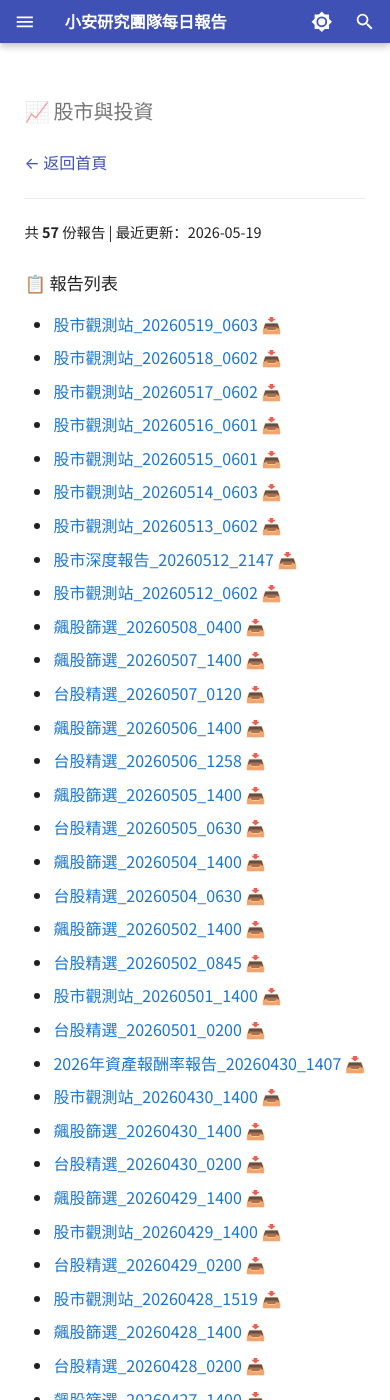
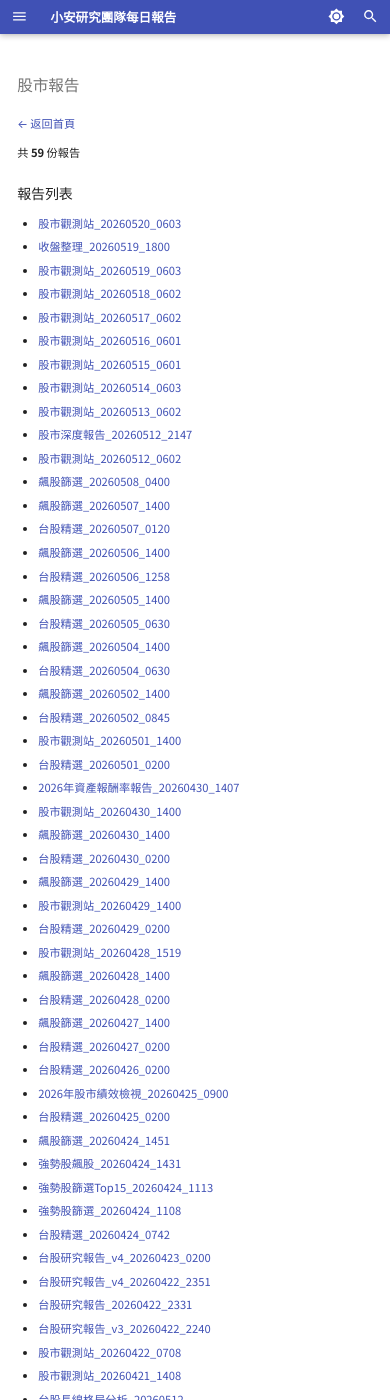
Before and after one commit to hkaiyen/openclaw-workspace, an MkDocs documentation site: the page built from docs/reports/股市.md, in a window 390 px wide and 1400 px high. Built offline with MkDocs 1.6.1 and Material for MkDocs 9.7.7, drawn with Linux system fonts in a browser that asks for light colours; some of the changed text lies outside the part shown.

Commit message:
自動上傳報告 2026-05-20 22:30

```diff
--- a/docs/reports/股市.md
+++ b/docs/reports/股市.md
@@ -1,69 +1,69 @@
-# 📈 股市與投資
+# 股市報告
 
 [← 返回首頁](/)
 
----
+共 **59** 份報告
 
-共 **57** 份報告 | 最近更新：2026-05-19
+## 報告列表
 
-## 📋 報告列表
-
-- [股市觀測站_20260519_0603](股市/股市觀測站_20260519_0603.docx) 📥
-- [股市觀測站_20260518_0602](股市/股市觀測站_20260518_0602.docx) 📥
-- [股市觀測站_20260517_0602](股市/股市觀測站_20260517_0602.docx) 📥
-- [股市觀測站_20260516_0601](股市/股市觀測站_20260516_0601.docx) 📥
-- [股市觀測站_20260515_0601](股市/股市觀測站_20260515_0601.docx) 📥
-- [股市觀測站_20260514_0603](股市/股市觀測站_20260514_0603.docx) 📥
-- [股市觀測站_20260513_0602](股市/股市觀測站_20260513_0602.docx) 📥
-- [股市深度報告_20260512_2147](股市/股市深度報告_20260512_2147.docx) 📥
-- [股市觀測站_20260512_0602](股市/股市觀測站_20260512_0602.docx) 📥
-- [飆股篩選_20260508_0400](股市/飆股篩選_20260508_0400.docx) 📥
-- [飆股篩選_20260507_1400](股市/飆股篩選_20260507_1400.docx) 📥
-- [台股精選_20260507_0120](股市/台股精選_20260507_0120.docx) 📥
-- [飆股篩選_20260506_1400](股市/飆股篩選_20260506_1400.docx) 📥
-- [台股精選_20260506_1258](股市/台股精選_20260506_1258.docx) 📥
-- [飆股篩選_20260505_1400](股市/飆股篩選_20260505_1400.docx) 📥
-- [台股精選_20260505_0630](股市/台股精選_20260505_0630.docx) 📥
-- [飆股篩選_20260504_1400](股市/飆股篩選_20260504_1400.docx) 📥
-- [台股精選_20260504_0630](股市/台股精選_20260504_0630.docx) 📥
-- [飆股篩選_20260502_1400](股市/飆股篩選_20260502_1400.docx) 📥
-- [台股精選_20260502_0845](股市/台股精選_20260502_0845.docx) 📥
-- [股市觀測站_20260501_1400](股市/股市觀測站_20260501_1400.docx) 📥
-- [台股精選_20260501_0200](股市/台股精選_20260501_0200.docx) 📥
-- [2026年資產報酬率報告_20260430_1407](股市/2026年資產報酬率報告_20260430_1407.docx) 📥
-- [股市觀測站_20260430_1400](股市/股市觀測站_20260430_1400.docx) 📥
-- [飆股篩選_20260430_1400](股市/飆股篩選_20260430_1400.docx) 📥
-- [台股精選_20260430_0200](股市/台股精選_20260430_0200.docx) 📥
-- [飆股篩選_20260429_1400](股市/飆股篩選_20260429_1400.docx) 📥
-- [股市觀測站_20260429_1400](股市/股市觀測站_20260429_1400.docx) 📥
-- [台股精選_20260429_0200](股市/台股精選_20260429_0200.docx) 📥
-- [股市觀測站_20260428_1519](股市/股市觀測站_20260428_1519.docx) 📥
-- [飆股篩選_20260428_1400](股市/飆股篩選_20260428_1400.docx) 📥
-- [台股精選_20260428_0200](股市/台股精選_20260428_0200.docx) 📥
-- [飆股篩選_20260427_1400](股市/飆股篩選_20260427_1400.docx) 📥
-- [台股精選_20260427_0200](股市/台股精選_20260427_0200.docx) 📥
-- [台股精選_20260426_0200](股市/台股精選_20260426_0200.docx) 📥
-- [2026年股市績效檢視_20260425_0900](股市/2026年股市績效檢視_20260425_0900.docx) 📥
-- [台股精選_20260425_0200](股市/台股精選_20260425_0200.docx) 📥
-- [飆股篩選_20260424_1451](股市/飆股篩選_20260424_1451.docx) 📥
-- [強勢股飆股_20260424_1431](股市/強勢股飆股_20260424_1431.docx) 📥
-- [強勢股篩選Top15_20260424_1113](股市/強勢股篩選Top15_20260424_1113.docx) 📥
-- [強勢股篩選_20260424_1108](股市/強勢股篩選_20260424_1108.docx) 📥
-- [台股精選_20260424_0742](股市/台股精選_20260424_0742.docx) 📥
-- [台股研究報告_v4_20260423_0200](股市/台股研究報告_v4_20260423_0200.docx) 📥
-- [台股研究報告_v4_20260422_2351](股市/台股研究報告_v4_20260422_2351.docx) 📥
-- [台股研究報告_20260422_2331](股市/台股研究報告_20260422_2331.docx) 📥
-- [台股研究報告_v3_20260422_2240](股市/台股研究報告_v3_20260422_2240.docx) 📥
-- [股市觀測站_20260422_0708](股市/股市觀測站_20260422_0708.docx) 📥
-- [股市觀測站_20260421_1408](股市/股市觀測站_20260421_1408.docx) 📥
-- [台股長線格局分析_20260512](股市/台股長線格局分析_20260512.docx) 📥
-- [台股研究報告_20260422](股市/台股研究報告_20260422.docx) 📥
-- [飆股篩選_20260427](股市/飆股篩選_20260427.docx) 📥
-- [股票投資風險管理_20260508](股市/股票投資風險管理_20260508.docx) 📥
-- [個人理財規劃與資產配置_20260508](股市/個人理財規劃與資產配置_20260508.docx) 📥
-- [台股強勢股與飆股分析_深度研究_20260505](股市/台股強勢股與飆股分析_深度研究_20260505.docx) 📥
-- [台股與美股強弱比較報告_20260512](股市/台股與美股強弱比較報告_20260512.docx) 📥
-- [下週台股挑戰40,000點可行性分析](股市/下週台股挑戰40,000點可行性分析.docx) 📥
-- [台股強勢股與飆股分析_20260517](股市/台股強勢股與飆股分析_20260517.docx) 📥
+- [股市觀測站_20260520_0603](股市/股市觀測站_20260520_0603.docx)
+- [收盤整理_20260519_1800](股市/收盤整理_20260519_1800.docx)
+- [股市觀測站_20260519_0603](股市/股市觀測站_20260519_0603.docx)
+- [股市觀測站_20260518_0602](股市/股市觀測站_20260518_0602.docx)
+- [股市觀測站_20260517_0602](股市/股市觀測站_20260517_0602.docx)
+- [股市觀測站_20260516_0601](股市/股市觀測站_20260516_0601.docx)
+- [股市觀測站_20260515_0601](股市/股市觀測站_20260515_0601.docx)
+- [股市觀測站_20260514_0603](股市/股市觀測站_20260514_0603.docx)
+- [股市觀測站_20260513_0602](股市/股市觀測站_20260513_0602.docx)
+- [股市深度報告_20260512_2147](股市/股市深度報告_20260512_2147.docx)
+- [股市觀測站_20260512_0602](股市/股市觀測站_20260512_0602.docx)
+- [飆股篩選_20260508_0400](股市/飆股篩選_20260508_0400.docx)
+- [飆股篩選_20260507_1400](股市/飆股篩選_20260507_1400.docx)
+- [台股精選_20260507_0120](股市/台股精選_20260507_0120.docx)
+- [飆股篩選_20260506_1400](股市/飆股篩選_20260506_1400.docx)
+- [台股精選_20260506_1258](股市/台股精選_20260506_1258.docx)
+- [飆股篩選_20260505_1400](股市/飆股篩選_20260505_1400.docx)
+- [台股精選_20260505_0630](股市/台股精選_20260505_0630.docx)
+- [飆股篩選_20260504_1400](股市/飆股篩選_20260504_1400.docx)
+- [台股精選_20260504_0630](股市/台股精選_20260504_0630.docx)
+- [飆股篩選_20260502_1400](股市/飆股篩選_20260502_1400.docx)
+- [台股精選_20260502_0845](股市/台股精選_20260502_0845.docx)
+- [股市觀測站_20260501_1400](股市/股市觀測站_20260501_1400.docx)
+- [台股精選_20260501_0200](股市/台股精選_20260501_0200.docx)
+- [2026年資產報酬率報告_20260430_1407](股市/2026年資產報酬率報告_20260430_1407.docx)
+- [股市觀測站_20260430_1400](股市/股市觀測站_20260430_1400.docx)
+- [飆股篩選_20260430_1400](股市/飆股篩選_20260430_1400.docx)
+- [台股精選_20260430_0200](股市/台股精選_20260430_0200.docx)
+- [飆股篩選_20260429_1400](股市/飆股篩選_20260429_1400.docx)
+- [股市觀測站_20260429_1400](股市/股市觀測站_20260429_1400.docx)
+- [台股精選_20260429_0200](股市/台股精選_20260429_0200.docx)
+- [股市觀測站_20260428_1519](股市/股市觀測站_20260428_1519.docx)
+- [飆股篩選_20260428_1400](股市/飆股篩選_20260428_1400.docx)
+- [台股精選_20260428_0200](股市/台股精選_20260428_0200.docx)
+- [飆股篩選_20260427_1400](股市/飆股篩選_20260427_1400.docx)
+- [台股精選_20260427_0200](股市/台股精選_20260427_0200.docx)
+- [台股精選_20260426_0200](股市/台股精選_20260426_0200.docx)
+- [2026年股市績效檢視_20260425_0900](股市/2026年股市績效檢視_20260425_0900.docx)
+- [台股精選_20260425_0200](股市/台股精選_20260425_0200.docx)
+- [飆股篩選_20260424_1451](股市/飆股篩選_20260424_1451.docx)
+- [強勢股飆股_20260424_1431](股市/強勢股飆股_20260424_1431.docx)
+- [強勢股篩選Top15_20260424_1113](股市/強勢股篩選Top15_20260424_1113.docx)
+- [強勢股篩選_20260424_1108](股市/強勢股篩選_20260424_1108.docx)
+- [台股精選_20260424_0742](股市/台股精選_20260424_0742.docx)
+- [台股研究報告_v4_20260423_0200](股市/台股研究報告_v4_20260423_0200.docx)
+- [台股研究報告_v4_20260422_2351](股市/台股研究報告_v4_20260422_2351.docx)
+- [台股研究報告_20260422_2331](股市/台股研究報告_20260422_2331.docx)
+- [台股研究報告_v3_20260422_2240](股市/台股研究報告_v3_20260422_2240.docx)
+- [股市觀測站_20260422_0708](股市/股市觀測站_20260422_0708.docx)
+- [股市觀測站_20260421_1408](股市/股市觀測站_20260421_1408.docx)
+- [台股長線格局分析_20260512](股市/台股長線格局分析_20260512.docx)
+- [台股研究報告_20260422](股市/台股研究報告_20260422.docx)
+- [飆股篩選_20260427](股市/飆股篩選_20260427.docx)
+- [股票投資風險管理_20260508](股市/股票投資風險管理_20260508.docx)
+- [個人理財規劃與資產配置_20260508](股市/個人理財規劃與資產配置_20260508.docx)
+- [台股強勢股與飆股分析_深度研究_20260505](股市/台股強勢股與飆股分析_深度研究_20260505.docx)
+- [台股與美股強弱比較報告_20260512](股市/台股與美股強弱比較報告_20260512.docx)
+- [下週台股挑戰40,000點可行性分析](股市/下週台股挑戰40,000點可行性分析.docx)
+- [台股強勢股與飆股分析_20260517](股市/台股強勢股與飆股分析_20260517.docx)
 
 [返回首頁 →](/)
--- a/docs/stylesheets/extra.css
+++ b/docs/stylesheets/extra.css
@@ -1,6 +1,6 @@
-/* 小安研究團隊每日報告 - 自訂樣式 */
+/* 小安研究團隊每日報告 - 自訂樣式（手機版優化） */
 
-/* 使用 CSS 變數控制導航字體 */
+/* ===== 桌面版 ===== */
 :root {
   --md-typescale-base: 0.9rem !important;
   --md-content-font-size: 22px;
@@ -12,161 +12,109 @@ html, body {
   line-height: 1.8 !important;
 }
 
-/* 左側導航字體 - 縮小到 16px */
+/* 左側導航字體 */
 .md-nav {
-  font-size: 16px !important;
+  font-size: 14px !important;
 }
 
 .md-nav__link {
-  font-size: 16px !important;
-  padding: 4px 0 !important;
+  font-size: 14px !important;
+  padding: 3px 0 !important;
 }
 
 .md-nav__list {
-  font-size: 16px !important;
+  font-size: 14px !important;
 }
 
 .md-nav__item {
-  font-size: 16px !important;
+  font-size: 14px !important;
 }
 
-/* 導航層級 */
-.md-nav--primary .md-nav__link {
-  font-size: 16px !important;
+.md-nav--primary .md-nav__link,
+.md-nav--primary .md-nav__list {
+  font-size: 14px !important;
 }
 
-.md-nav--primary .md-nav__list {
-  font-size: 16px !important;
-}
-
-/* 主內容區域 */
 .md-content {
   font-size: 18px !important;
 }
 
-/* 標題大小 */
 .md-content h1 { font-size: 1.6em !important; }
 .md-content h2 { font-size: 1.4em !important; }
 .md-content h3 { font-size: 1.5em !important; }
 
-/* 報告連結 - 保持可讀性 */
-.md-content a {
+/* ===== 手機版（最大寬度 768px） ===== */
+@media screen and (max-width: 768px) {
+  html, body {
     font-size: 16px !important;
+    line-height: 1.6 !important;
   }
 
-.md-content li {
-  font-size: 16px !important;
-  margin-bottom: 4px !important;
+  /* 導航列字體縮小 */
+  .md-nav {
+    font-size: 13px !important;
   }
 
-/* 報告下載連結 */
-.md-content a[href$=".docx"] {
-  font-size: 16px !important;
-  color: #1976D2 !important;
+  .md-nav__link {
+    font-size: 13px !important;
+    padding: 2px 0 !important;
   }
 
-/* ========== 手機版導覽列優化 ========== */
-@media screen and (max-width: 76.1875em) {
-  /* 確保側邊欄可見 */
-  .md-sidebar--primary {
-    display: flex !important;
-    flex-direction: column !important;
-    visibility: visible !important;
-    opacity: 1 !important;
+  .md-nav__list,
+  .md-nav__item {
+    font-size: 13px !important;
   }
 
-  /* 確保導航列表可見 */
-  .md-nav--primary {
-    display: flex !important;
-    flex-direction: column !important;
-    visibility: visible !important;
-    opacity: 1 !important;
+  /* 導航連結高度縮小，避免佔用過多空間 */
+  .md-nav__link {
+    line-height: 1.4 !important;
   }
 
-  .md-nav--primary .md-nav__list {
-    display: flex !important;
-    flex-direction: column !important;
-    visibility: visible !important;
-    opacity: 1 !important;
+  /* 頂部導覽列（tabs）字體縮小 */
+  .md-tabs__link {
+    font-size: 12px !important;
+    padding: 4px 6px !important;
   }
 
-  /* 確保每個導航項目可見 */
-  .md-nav--primary .md-nav__item {
-    display: flex !important;
-    visibility: visible !important;
-    opacity: 1 !important;
+  /* 主內容區 */
+  .md-content {
+    font-size: 15px !important;
+    padding: 8px !important;
   }
 
-  .md-nav--primary .md-nav__link {
-    display: flex !important;
-    visibility: visible !important;
-    opacity: 1 !important;
+  .md-content h1 { font-size: 1.4em !important; }
+  .md-content h2 { font-size: 1.25em !important; }
+  .md-content h3 { font-size: 1.15em !important; }
+
+  /* 首页横幅区域 */
+  .md-hero {
+    padding: 16px 8px !important;
   }
 
-  /* 確保漢堡選單可用 */
-  .md-header__button--menu {
-    display: flex !important;
-    visibility: visible !important;
+  /* 減少每個區塊的間距 */
+  .md-typeset .md-button {
+    font-size: 12px !important;
+    padding: 4px 12px !important;
   }
 }
 
-/* 手機 */
+/* ===== 超小手機（最大寬度 480px） ===== */
 @media screen and (max-width: 480px) {
   html, body {
-    font-size: 16px !important;
-  }
-  .md-nav__link {
     font-size: 14px !important;
   }
+
+  .md-nav {
+    font-size: 12px !important;
   }
 
-/* ========== 響應式優化（新增）========== */
-
-/* 平板 */
-@media screen and (max-width: 768px) {
-  html, body {
-    font-size: 18px !important;
-  }
-  .md-content {
-    padding: 10px !important;
-  }
-  .md-content h1 { font-size: 1.4em !important; }
-  .md-content h2 { font-size: 1.2em !important; }
+  .md-tabs__link {
+    font-size: 11px !important;
+    padding: 3px 4px !important;
   }
 
-/* 鏈接樣式強化 */
-.md-content a {
-  word-break: break-word;
-  overflow-wrap: break-word;
+  .md-content {
+    font-size: 14px !important;
+    padding: 6px !important;
   }
-
-/* 報告列表更緊湊 */
-.md-content li {
-  padding: 2px 0 !important;
 }
-
-/* 滾動條美化 */
-::-webkit-scrollbar {
-  width: 6px;
-  height: 6px;
-}
-::-webkit-scrollbar-track {
-  background: #f1f1f1;
-}
-::-webkit-scrollbar-thumb {
-  background: #ccc;
-  border-radius: 3px;
-}
-
-/* 表格響應式 */
-.md-content table {
-  font-size: 15px !important;
-  overflow-x: auto !important;
-  display: block !important;
-}
-
-/* 圖片最大寬度 */
-.md-content img {
-  max-width: 100% !important;
-  height: auto !important;
-}
```
Also changed, not shown: docs/index.md (+61 -127 lines), docs/reports/新聞/全方位新聞快報_20260520_0300.html (added, +90 -0 lines), 5 other files. Lines whose indentation alone changed are shown as unchanged.
